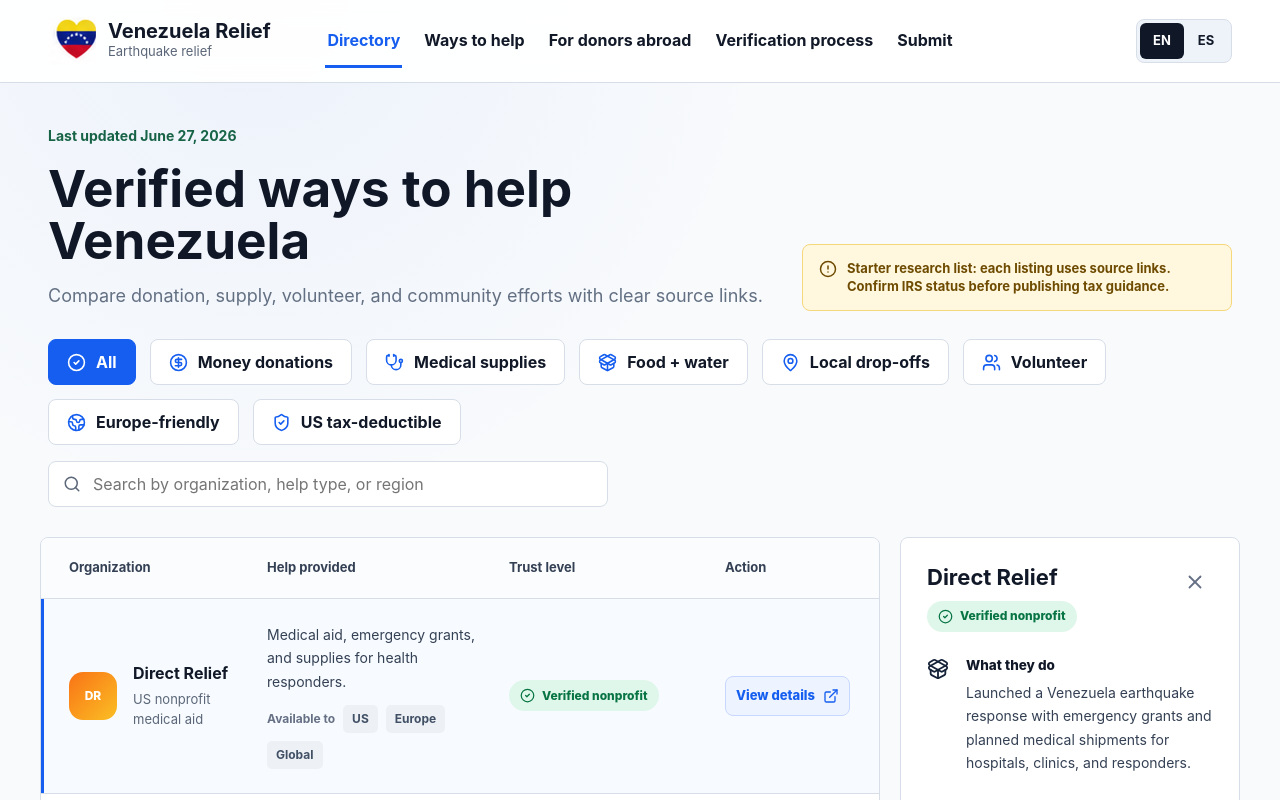
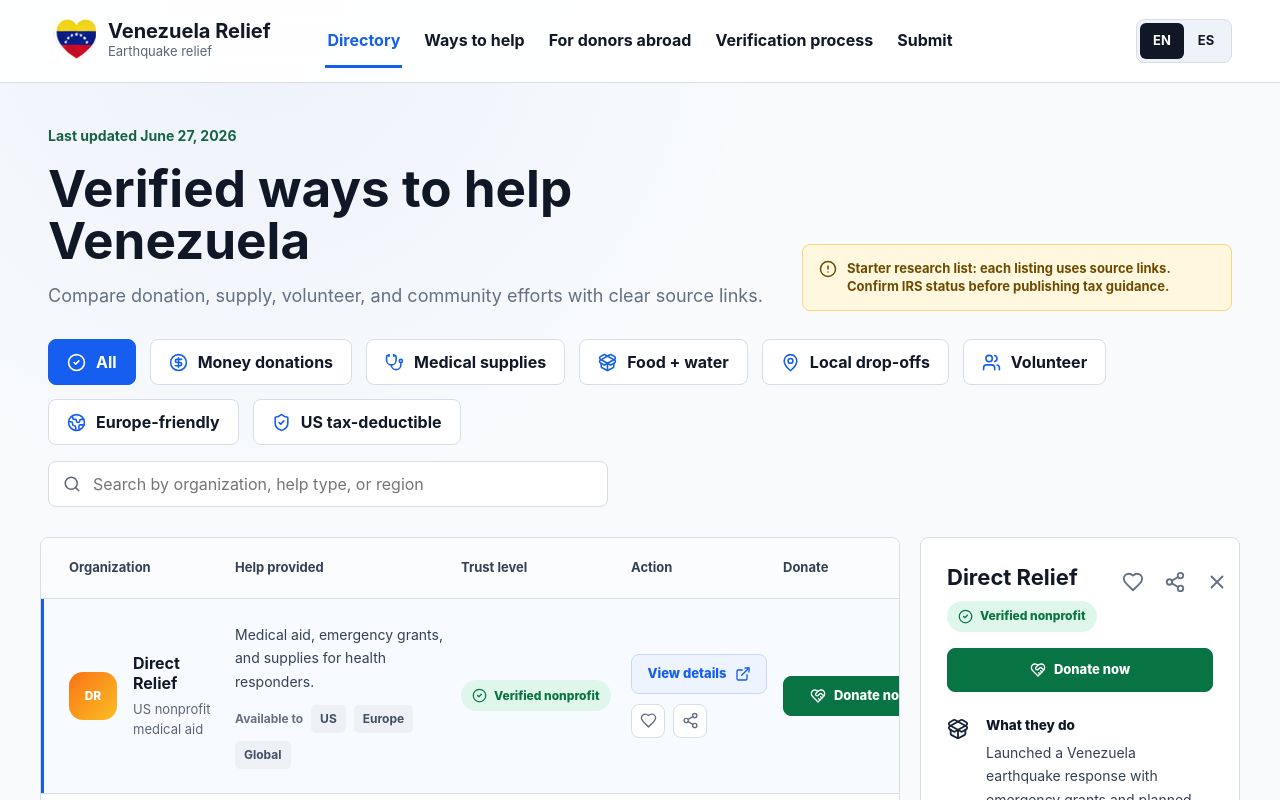
Before and after one commit to aleryan-bot/venezuela-relief, a React (Vite) app: page / in a window 1280 px wide. Shown: the top 800 px of the page. Built offline with nearby package versions, Linux system fonts and the light colour scheme.

Commit message:
Add donate and sharing actions

```diff
--- a/src/App.jsx
+++ b/src/App.jsx
@@ -1,4 +1,4 @@
-import { useMemo, useState } from "react";
+import { useEffect, useMemo, useState } from "react";
 import {
   AlertCircle,
   CalendarCheck,
@@ -8,11 +8,13 @@
   FileText,
   Globe2,
   HandHeart,
+  Heart,
   HeartHandshake,
   Link as LinkIcon,
   MapPin,
   PackageOpen,
   Search,
+  Share2,
   ShieldCheck,
   Stethoscope,
   Truck,
@@ -67,6 +69,7 @@
       region: "Donor region",
       trust: "Trust level",
       action: "Action",
+      donate: "Donate",
     },
     detail: {
       what: "What they do",
@@ -82,6 +85,11 @@
     actions: {
       details: "View details",
       donate: "Donate",
+      donateNow: "Donate now",
+      like: "Like organization",
+      liked: "Liked",
+      share: "Share organization",
+      copied: "Link copied",
       submit: "Submit for review",
       clear: "Clear",
     },
@@ -144,6 +152,7 @@
       region: "Region del donante",
       trust: "Nivel de confianza",
       action: "Accion",
+      donate: "Donar",
     },
     detail: {
       what: "Que hacen",
@@ -159,6 +168,11 @@
     actions: {
       details: "Ver detalles",
       donate: "Donar",
+      donateNow: "Donar ahora",
+      like: "Guardar organizacion",
+      liked: "Guardada",
+      share: "Compartir organizacion",
+      copied: "Enlace copiado",
       submit: "Enviar a revision",
       clear: "Limpiar",
     },
@@ -226,6 +240,8 @@
     categories: ["money", "medical", "tax", "europe"],
     regions: ["US", "Europe", "Global"],
     trust: "verified",
+    priority: 100,
+    priorityNote: "Top medical aid route with Venezuela-specific response page.",
     action: "Donate",
     details: {
       what: {
@@ -271,6 +287,8 @@
     categories: ["money", "food", "tax", "europe"],
     regions: ["US", "Europe", "Global"],
     trust: "verified",
+    priority: 96,
+    priorityNote: "Top food-relief route with active field updates.",
     action: "Donate",
     details: {
       what: {
@@ -316,6 +334,8 @@
     categories: ["money", "food", "medical", "volunteer", "europe"],
     regions: ["Venezuela", "Europe", "Global"],
     trust: "field",
+    priority: 92,
+    priorityNote: "Strong field route through Venezuelan Red Cross.",
     action: "Donate",
     details: {
       what: {
@@ -361,6 +381,8 @@
     categories: ["money", "food", "medical", "tax", "europe"],
     regions: ["US", "Europe", "Global"],
     trust: "verified",
+    priority: 88,
+    priorityNote: "Child-focused emergency support.",
     action: "Donate",
     details: {
       what: {
@@ -406,6 +428,8 @@
     categories: ["money", "food", "medical", "tax", "europe"],
     regions: ["US", "Europe", "Global"],
     trust: "verified",
+    priority: 86,
+    priorityNote: "Broad emergency response route.",
     action: "Donate",
     details: {
       what: {
@@ -451,6 +475,8 @@
     categories: ["money", "medical", "food", "europe"],
     regions: ["Europe", "Global"],
     trust: "field",
+    priority: 72,
+    priorityNote: "Useful logistics route, not direct household aid.",
     action: "Details",
     details: {
       what: {
@@ -496,6 +522,8 @@
     categories: ["money", "tax", "europe"],
     regions: ["US", "Europe", "Global"],
     trust: "verified",
+    priority: 80,
+    priorityNote: "Cash route with implementation caveats.",
     action: "Donate",
     details: {
       what: {
@@ -541,6 +569,8 @@
     categories: ["money", "food", "medical", "tax", "europe"],
     regions: ["US", "Europe", "Global"],
     trust: "verified",
+    priority: 82,
+    priorityNote: "Child and family emergency support.",
     action: "Donate",
     details: {
       what: {
@@ -586,6 +616,8 @@
     categories: ["money", "medical", "tax", "europe"],
     regions: ["US", "Europe", "Global"],
     trust: "verified",
+    priority: 84,
+    priorityNote: "Health-focused emergency supplies route.",
     action: "Donate",
     details: {
       what: {
@@ -631,6 +663,8 @@
     categories: ["money", "food", "medical", "tax", "europe"],
     regions: ["US", "Europe", "Global"],
     trust: "field",
+    priority: 78,
+    priorityNote: "Caritas-linked route for faith communities.",
     action: "Donate",
     details: {
       what: {
@@ -679,6 +713,8 @@
     categories: ["money", "food", "dropoff", "volunteer", "tax"],
     regions: ["US", "Miami", "Global"],
     trust: "verified",
+    priority: 76,
+    priorityNote: "Good for supply drives and Miami-area action.",
     action: "Donate",
     details: {
       what: {
@@ -756,13 +792,97 @@
   return <span className={`org-mark ${org.mark}`}>{org.initials}</span>;
 }
 
+const FAVORITES_KEY = "venezuela-relief-liked-organizations";
+
+function getDonateLink(org) {
+  return (
+    org.details.links.find((link) => link.label.toLowerCase().includes("donate")) ||
+    org.details.links[org.details.links.length - 1]
+  );
+}
+
+function getShareUrl(org) {
+  if (typeof window === "undefined") return "";
+  const url = new URL(window.location.href);
+  url.searchParams.set("org", org.id);
+  return url.toString();
+}
+
+async function copyShareUrl(url) {
+  if (navigator.clipboard?.writeText) {
+    await navigator.clipboard.writeText(url);
+    return true;
+  }
+
+  const input = document.createElement("textarea");
+  input.value = url;
+  input.setAttribute("readonly", "");
+  input.style.position = "fixed";
+  input.style.opacity = "0";
+  document.body.appendChild(input);
+  input.select();
+  const copied = document.execCommand("copy");
+  document.body.removeChild(input);
+  return copied;
+}
+
 function Directory({ lang, selectedFilter, setSelectedFilter, selectedId, setSelectedId }) {
   const t = copy[lang];
   const [query, setQuery] = useState("");
+  const [copiedId, setCopiedId] = useState("");
+  const [likedIds, setLikedIds] = useState(() => {
+    if (typeof window === "undefined") return [];
+    try {
+      return JSON.parse(window.localStorage.getItem(FAVORITES_KEY) || "[]");
+    } catch {
+      return [];
+    }
+  });
+
+  useEffect(() => {
+    window.localStorage.setItem(FAVORITES_KEY, JSON.stringify(likedIds));
+  }, [likedIds]);
+
+  function handleSelect(orgId) {
+    setSelectedId(orgId);
+    if (typeof window !== "undefined") {
+      const url = new URL(window.location.href);
+      url.searchParams.set("org", orgId);
+      window.history.replaceState({}, "", url);
+    }
+  }
+
+  function toggleLiked(orgId) {
+    setLikedIds((current) =>
+      current.includes(orgId)
+        ? current.filter((id) => id !== orgId)
+        : [...current, orgId],
+    );
+  }
+
+  async function shareOrg(org) {
+    const url = getShareUrl(org);
+    const text = `${org.name} - ${getOrgText(org, "help", lang)}`;
+
+    if (navigator.share) {
+      try {
+        await navigator.share({ title: org.name, text, url });
+        return;
+      } catch {
+        // Fall through to copy when the share sheet is dismissed or unavailable.
+      }
+    }
+
+    if (await copyShareUrl(url)) {
+      setCopiedId(org.id);
+      window.setTimeout(() => setCopiedId(""), 1800);
+    }
+  }
 
   const shown = useMemo(() => {
     const normalized = query.trim().toLowerCase();
-    return organizations.filter((org) => {
+    return organizations
+      .filter((org) => {
         const matchesFilter =
           selectedFilter === "all" || org.categories.includes(selectedFilter);
         const haystack = [
@@ -775,7 +895,8 @@
           .join(" ")
           .toLowerCase();
         return matchesFilter && (!normalized || haystack.includes(normalized));
-    });
+      })
+      .sort((a, b) => (b.priority || 0) - (a.priority || 0) || a.name.localeCompare(b.name));
   }, [lang, query, selectedFilter]);
 
   const selected =
@@ -831,16 +952,19 @@
             <span>{t.table.help}</span>
             <span>{t.table.trust}</span>
             <span>{t.table.action}</span>
+            <span>{t.table.donate}</span>
           </div>
           {shown.length === 0 ? (
             <div className="empty-state">{t.empty}</div>
           ) : (
-            shown.map((org) => (
-              <button
+            shown.map((org) => {
+              const donateLink = getDonateLink(org);
+              const isLiked = likedIds.includes(org.id);
+
+              return (
+              <article
                 className={`org-row ${selected.id === org.id ? "is-selected" : ""}`}
                 key={org.id}
-                onClick={() => setSelectedId(org.id)}
-                type="button"
               >
                 <span className="org-cell org-name">
                   <OrganizationMark org={org} />
@@ -861,12 +985,50 @@
                 <span className="org-cell">
                   <TrustBadge type={org.trust} lang={lang} />
                 </span>
-                <span className="org-cell row-action">
+                <span className="org-cell action-cell">
+                  <button
+                    className="row-action"
+                    onClick={() => handleSelect(org.id)}
+                    type="button"
+                  >
                     {t.actions.details}
                     <ExternalLink aria-hidden="true" />
+                  </button>
+                  <span className="row-tools">
+                    <button
+                      className={`tool-button ${isLiked ? "is-liked" : ""}`}
+                      type="button"
+                      aria-label={isLiked ? t.actions.liked : t.actions.like}
+                      title={isLiked ? t.actions.liked : t.actions.like}
+                      onClick={() => toggleLiked(org.id)}
+                    >
+                      <Heart aria-hidden="true" />
+                    </button>
+                    <button
+                      className="tool-button"
+                      type="button"
+                      aria-label={t.actions.share}
+                      title={copiedId === org.id ? t.actions.copied : t.actions.share}
+                      onClick={() => shareOrg(org)}
+                    >
+                      <Share2 aria-hidden="true" />
+                    </button>
                   </span>
-              </button>
-            ))
+                </span>
+                <span className="org-cell donate-cell">
+                  <a
+                    className="donate-button"
+                    href={donateLink.href}
+                    target="_blank"
+                    rel="noreferrer"
+                  >
+                    <HeartHandshake aria-hidden="true" />
+                    {t.actions.donateNow}
+                  </a>
+                </span>
+              </article>
+            );
+            })
           )}
           <p className="result-count">
             {t.results
@@ -881,15 +1043,45 @@
               <h2>{selected.name}</h2>
               <TrustBadge type={selected.trust} lang={lang} />
             </div>
+            <div className="details-actions">
+              <button
+                className={`icon-button ${likedIds.includes(selected.id) ? "is-liked" : ""}`}
+                type="button"
+                aria-label={likedIds.includes(selected.id) ? t.actions.liked : t.actions.like}
+                title={likedIds.includes(selected.id) ? t.actions.liked : t.actions.like}
+                onClick={() => toggleLiked(selected.id)}
+              >
+                <Heart aria-hidden="true" />
+              </button>
+              <button
+                className="icon-button"
+                type="button"
+                aria-label={t.actions.share}
+                title={copiedId === selected.id ? t.actions.copied : t.actions.share}
+                onClick={() => shareOrg(selected)}
+              >
+                <Share2 aria-hidden="true" />
+              </button>
               <button
                 className="icon-button"
                 type="button"
                 aria-label={t.detail.close}
-              onClick={() => setSelectedId(shown[0]?.id || organizations[0].id)}
+                onClick={() => handleSelect(shown[0]?.id || organizations[0].id)}
               >
                 <X aria-hidden="true" />
               </button>
             </div>
+          </div>
+
+          <a
+            className="detail-donate"
+            href={getDonateLink(selected).href}
+            target="_blank"
+            rel="noreferrer"
+          >
+            <HeartHandshake aria-hidden="true" />
+            {t.actions.donateNow}
+          </a>
 
           <dl>
             <Field icon={PackageOpen} title={t.detail.what}>
@@ -1007,7 +1199,10 @@
   const [lang, setLang] = useState("en");
   const [view, setView] = useState("directory");
   const [selectedFilter, setSelectedFilter] = useState("all");
-  const [selectedId, setSelectedId] = useState("direct-relief");
+  const [selectedId, setSelectedId] = useState(() => {
+    if (typeof window === "undefined") return "direct-relief";
+    return new URLSearchParams(window.location.search).get("org") || "direct-relief";
+  });
   const t = copy[lang];
 
   return (
--- a/src/styles.css
+++ b/src/styles.css
@@ -292,9 +292,9 @@
 .workspace {
   display: grid;
   gap: 20px;
-  grid-template-columns: minmax(0, 1fr) 340px;
+  grid-template-columns: minmax(0, 1fr) 320px;
   margin: 0 auto;
-  max-width: 1440px;
+  max-width: 1540px;
   padding: 0 40px 60px;
 }
 
@@ -312,13 +312,14 @@
 
 .listing-head,
 .org-row {
-  column-gap: 28px;
+  column-gap: 16px;
   display: grid;
   grid-template-columns:
-    minmax(170px, 1.1fr)
-    minmax(0, 2fr)
-    188px
-    126px;
+    minmax(150px, 1.05fr)
+    minmax(210px, 1.8fr)
+    minmax(154px, 0.8fr)
+    minmax(136px, 0.7fr)
+    minmax(154px, 0.8fr);
 }
 
 .listing-head {
@@ -334,13 +335,10 @@
 .org-row {
   align-items: center;
   background: white;
-  border: 0;
   border-bottom: 1px solid var(--line);
-  cursor: pointer;
   min-height: 124px;
   padding: 24px 28px;
   text-align: left;
-  width: 100%;
 }
 
 .org-row:last-of-type {
@@ -501,27 +499,101 @@
   color: var(--blue-dark);
 }
 
-.row-action {
+.action-cell {
   align-items: center;
-  background: #edf4ff;
-  border: 1px solid #c7d7fe;
+  display: grid;
+  gap: 10px;
+}
+
+.row-action,
+.donate-button,
+.detail-donate {
+  align-items: center;
   border-radius: 8px;
-  color: var(--blue);
-  display: flex;
+  display: inline-flex;
   font-size: 13px;
   font-weight: 780;
   gap: 8px;
   justify-content: center;
   min-height: 40px;
-  min-width: 124px;
   padding: 9px 10px;
   white-space: nowrap;
-  width: fit-content;
 }
 
-.row-action svg {
+.row-action {
+  background: #edf4ff;
+  border: 1px solid #c7d7fe;
+  color: var(--blue);
+  cursor: pointer;
+  width: 100%;
+}
+
+.row-action svg,
+.donate-button svg,
+.detail-donate svg {
   height: 16px;
   width: 16px;
+}
+
+.row-tools {
+  align-items: center;
+  display: flex;
+  gap: 8px;
+}
+
+.tool-button {
+  align-items: center;
+  background: white;
+  border: 1px solid var(--line);
+  border-radius: 8px;
+  color: #667085;
+  cursor: pointer;
+  display: inline-flex;
+  height: 34px;
+  justify-content: center;
+  width: 34px;
+}
+
+.tool-button:hover,
+.icon-button:hover {
+  background: #f2f4f7;
+}
+
+.tool-button svg {
+  height: 17px;
+  width: 17px;
+}
+
+.tool-button.is-liked,
+.icon-button.is-liked {
+  background: var(--green-bg);
+  border-color: #b9ebce;
+  color: var(--green);
+}
+
+.tool-button.is-liked svg,
+.icon-button.is-liked svg {
+  fill: currentColor;
+}
+
+.donate-cell {
+  align-items: center;
+  display: flex;
+}
+
+.donate-button,
+.detail-donate {
+  background: var(--green);
+  border: 1px solid var(--green);
+  color: white;
+  font-weight: 820;
+  width: 100%;
+}
+
+.donate-button:hover,
+.detail-donate:hover {
+  background: #06693c;
+  border-color: #06693c;
 }
 
 .result-count {
@@ -549,7 +621,7 @@
   display: flex;
   justify-content: space-between;
   gap: 18px;
-  margin-bottom: 24px;
+  margin-bottom: 16px;
 }
 
 .details h2 {
@@ -561,7 +633,7 @@
 .icon-button {
   align-items: center;
   background: transparent;
-  border: 0;
+  border: 1px solid transparent;
   border-radius: 8px;
   color: #667085;
   cursor: pointer;
@@ -571,13 +643,20 @@
   width: 36px;
 }
 
-.icon-button:hover {
-  background: #f2f4f7;
-}
-
 .icon-button svg {
   height: 22px;
   width: 22px;
+}
+
+.details-actions {
+  display: flex;
+  flex: 0 0 auto;
+  gap: 6px;
+}
+
+.detail-donate {
+  margin-bottom: 24px;
+  min-height: 44px;
 }
 
 dl {
```
Lines whose indentation alone changed are shown as unchanged.
